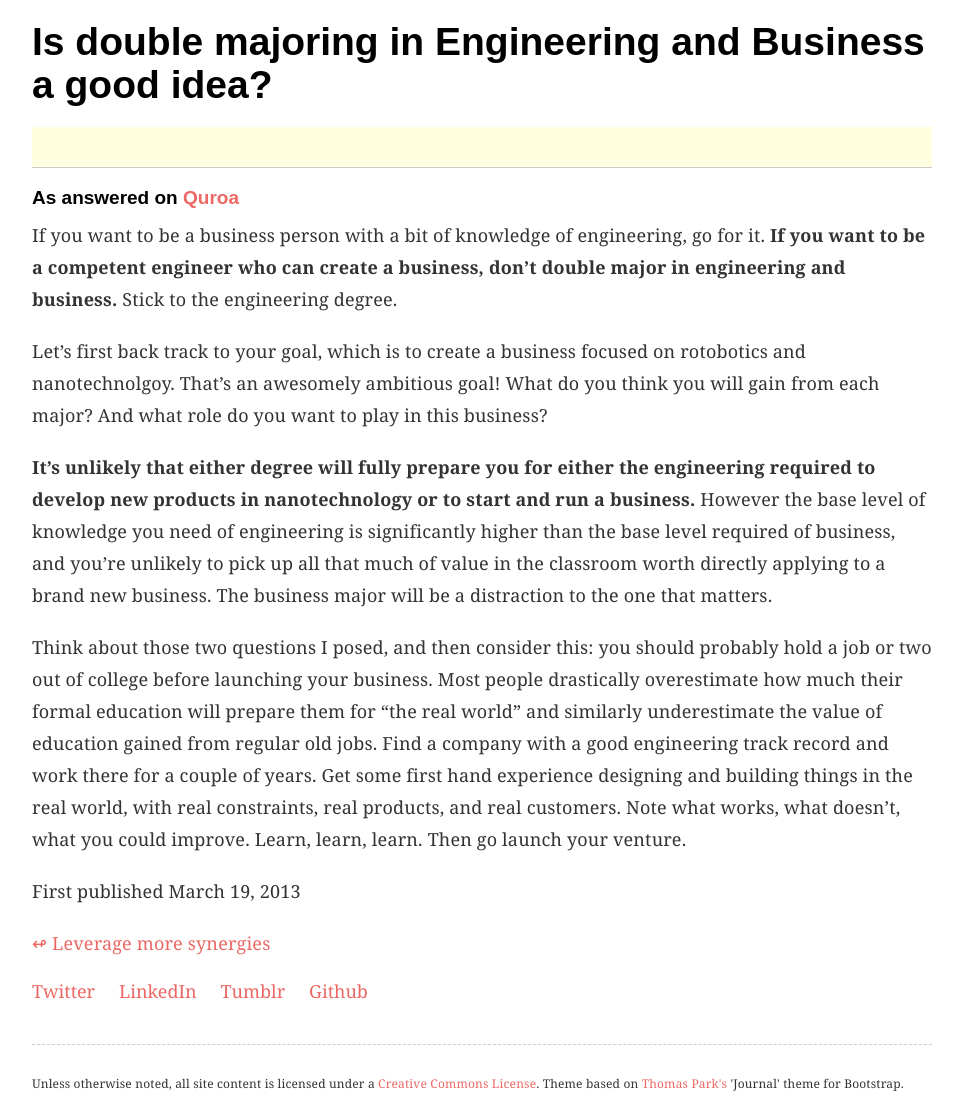
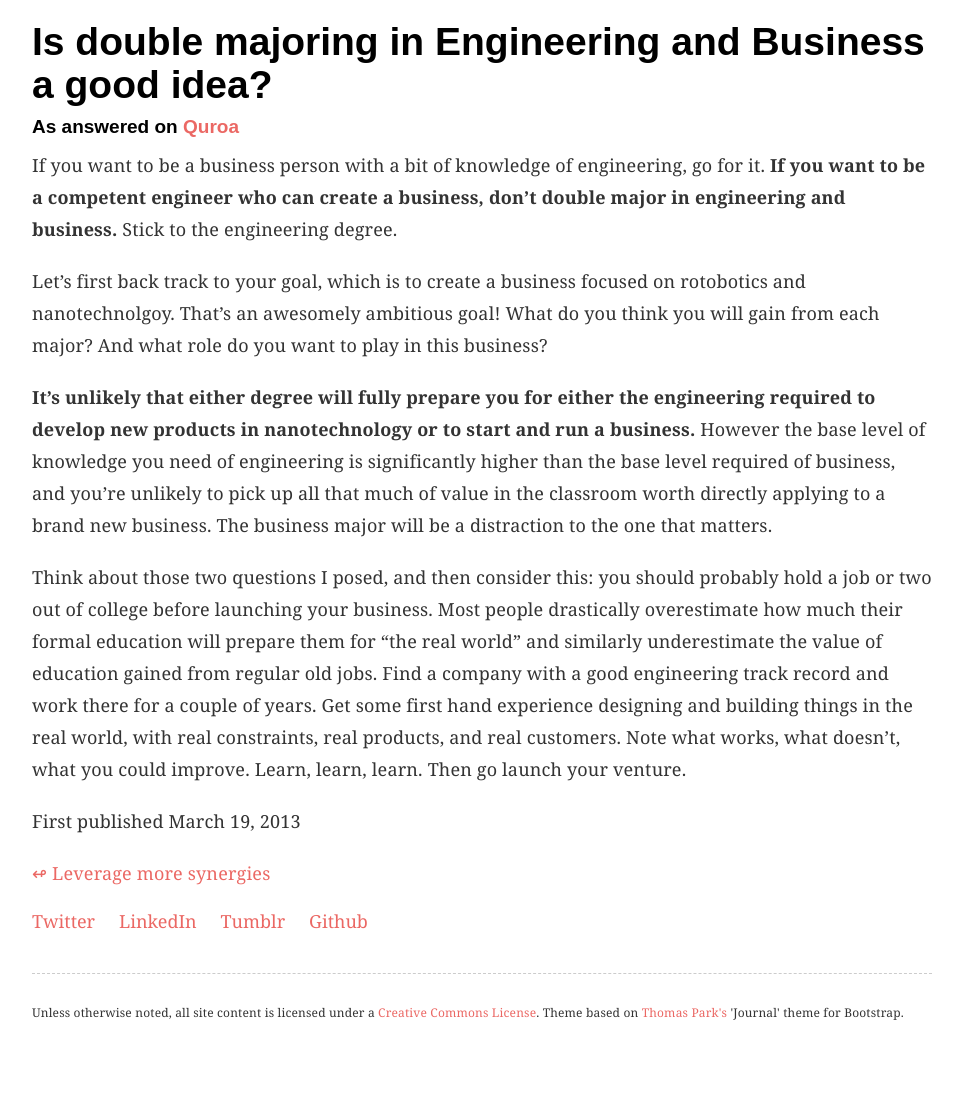
Before and after one commit to bennylope/bennylope.github.com, a Jekyll site: the page built from _posts/2013-03-19-double-majors.markdown, in a window 1280 px wide. Shown: the whole page, without its empty margins (158-1121 px from the left). Built offline with Jekyll 4.4.1, drawn with Linux system fonts in a browser that asks for light colours; some web fonts are replaced; comment, search, counter and statistics services are not loaded; after the commit the page ends 1042 px from its top, so only the background shows below that.

Commit message:
Modify teaser appearance/placement in posts

```diff
--- a/_layouts/post.html
+++ b/_layouts/post.html
@@ -5,9 +5,10 @@
 <article>
 <h1>{{ page.title }}</h1>
 
-<aside>{{ page.teaser }}</aside>
 
 {% if page.subtitle %}<h2>{{ page.subtitle }}</h2>{% endif %}
+
+{% if page.teaser %}<aside>{{ page.teaser }}</aside>{% endif %}
 
 {% if page.quora %}<h4>As answered on <a href="{{ page.quora }}" rel="nofollow">Quroa</a></h4>{% endif %}
 
```
